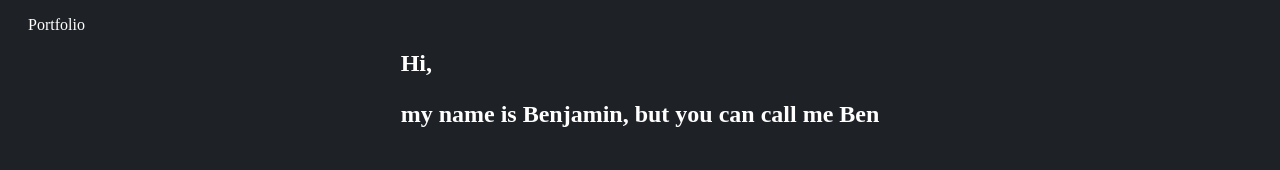
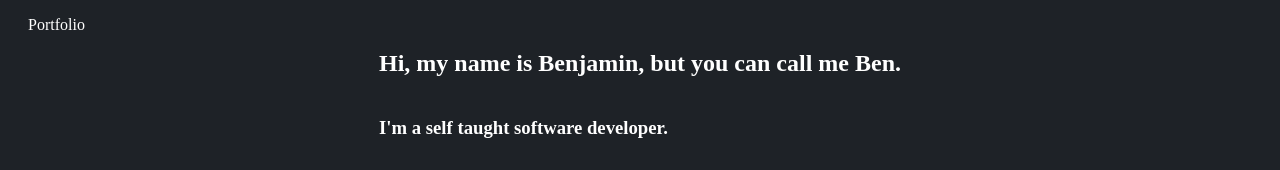
Before and after one commit to BenjaminNack/benjaminnack.github.io, a Svelte app: page / in a window 1280 px wide. Shown: the top 170 px of the page. Built offline with nearby package versions, Linux system fonts and the light colour scheme; the HTML template or start-up script is replaced by a standard one.

Commit message:
Move all h1 tags onto one line

```diff
--- a/src/pages/Index.svelte
+++ b/src/pages/Index.svelte
@@ -24,8 +24,7 @@
 
 <header>
     <section class="header-tags">
-        <h1>Hi,</h1>
-        <h1>my name is Benjamin, but you can call me Ben</h1>
+        <h1>Hi, my name is Benjamin, but you can call me Ben.</h1>
         <h3>I'm a self taught software developer.</h3>
     </section>
 </header>
```
